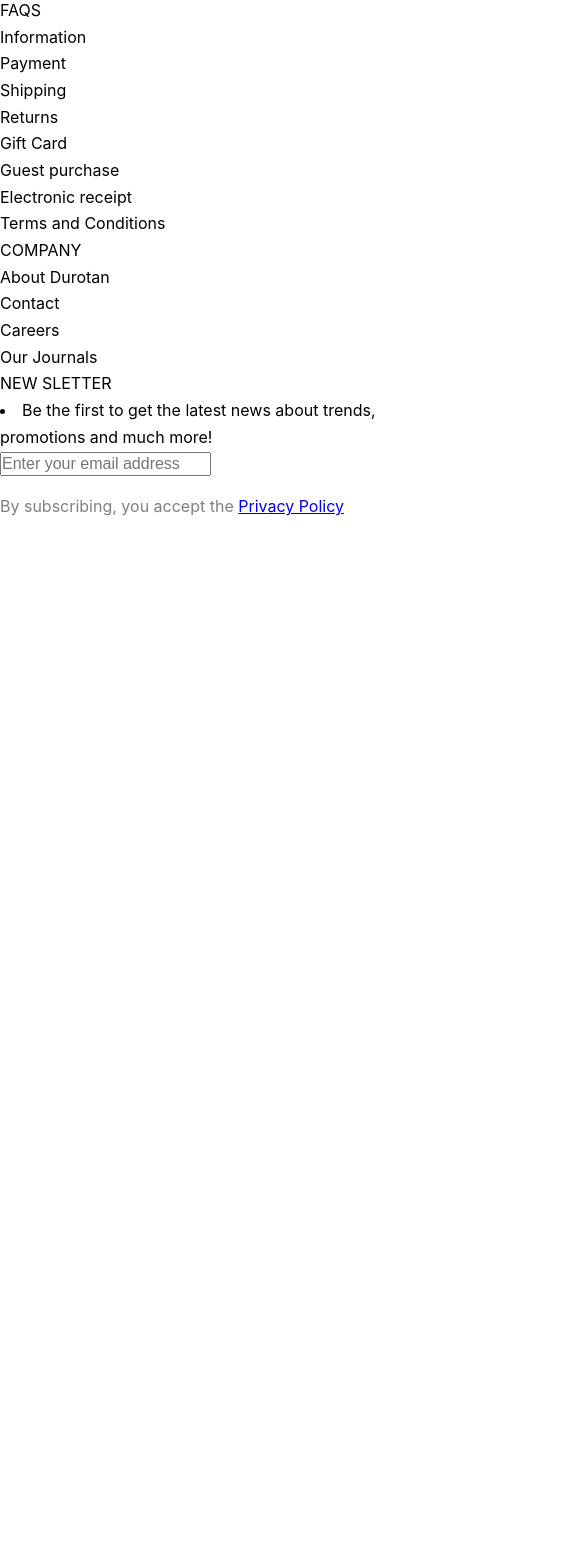
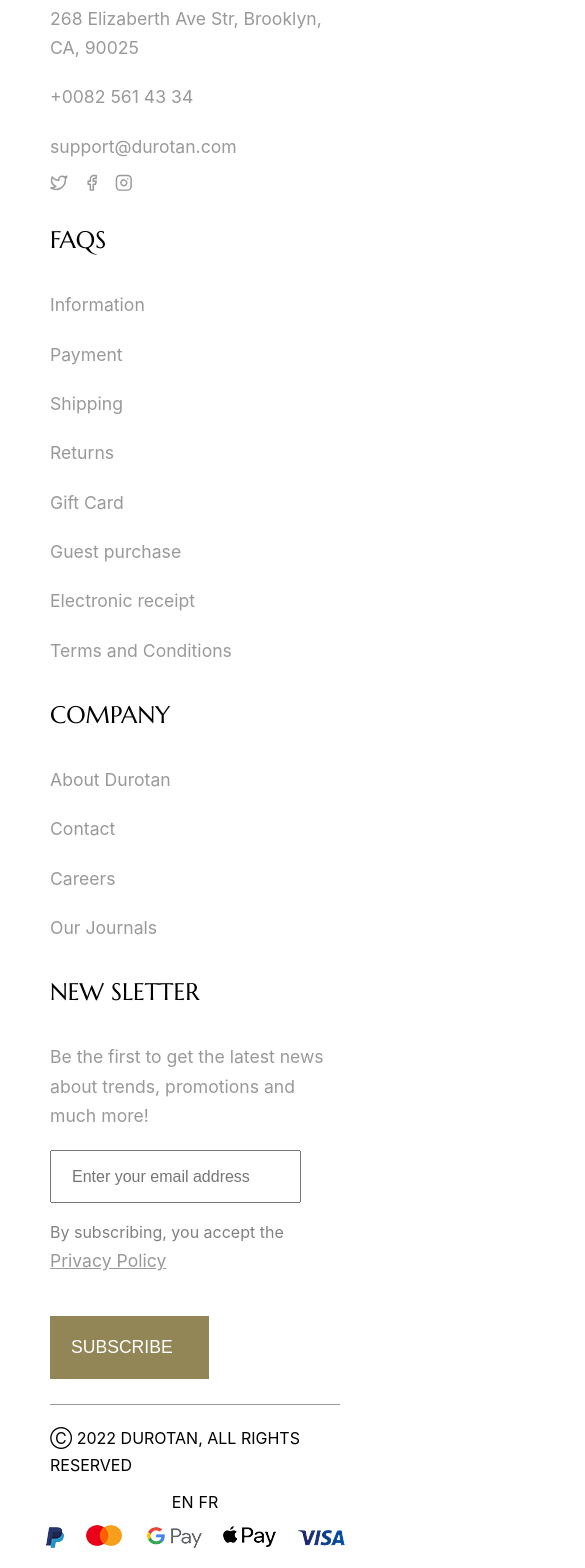
Before and after one commit to Kiril-Pavlov/durotan-landing-page, a React (Create React App) app: page /cart in a window 390 px wide. Shown: the part 369-1937 px from the top of the page, 585 px wide, since content can reach past the window. Before the commit the page ends 905 px from the top, so only its background shows below. Built offline with nearby package versions, Linux system fonts and the light colour scheme; the HTML template or start-up script is replaced by a standard one.

Commit message:
Footer component done

```diff
--- a/src/components/Footer/Footer.css
+++ b/src/components/Footer/Footer.css
@@ -0,0 +1,105 @@
+.footer{
+    display: grid;
+    grid-template-columns: repeat(4,1fr);
+    padding: 100px 50px;
+}
+
+.footer-subcontainer{
+    margin-top: 0px;
+}
+
+.footer-title{
+    font-family: var(--title-font);
+    font-size: 2rem;
+    padding-bottom: 30px;
+}
+
+.footer-list li,a{
+    list-style-type: none;
+    text-decoration: none;
+    padding: 10px 0px;
+    color: var(--gray-color);
+    font-size: 1.1rem;
+    transition: all .5s;
+    margin-right: 15px;
+}
+
+.footer-list li:hover{
+    color: black;
+    cursor: pointer;
+}
+
+.footer-input{
+    padding: 15px 20px;
+    margin-top: 10px;
+}
+
+.subscribing a{
+    text-decoration: underline;
+}
+
+.footer-copyright{
+    display: flex;
+    flex-direction: row;
+    justify-content: space-between;
+    padding: 20px 0px;
+    margin: 0px 50px;
+    border-top: 1px solid var(--gray-color);
+}
+
+.copyright-left{
+    display: flex;
+    flex-direction: row;
+    grid-gap: 40px;
+}
+
+.copyright-left ul{
+    display: flex;
+    flex-direction: row;
+    grid-gap: 5px;
+    list-style-type: none;
+}
+
+.footer-payment{
+    display: flex;
+    grid-gap: 15px;
+}
+
+@media screen and (max-width:992px){
+    .footer{
+        grid-template-columns: 1fr;
+        padding: 50px 50px;
+    }
+
+    .footer-title{
+        font-size: 1.5rem;
+        padding-bottom: 20px;
+    }
+
+    .footer-subcontainer{
+        margin-top: 20px;
+    }
+
+    .footer-copyright{
+        flex-direction: column;
+        padding: 20px 0px;
+        justify-content: center;
+        align-items: center;
+    }
+
+    .copyright-left{
+        flex-direction: column;
+        justify-content: center;
+        grid-gap: 10px;
+        padding-bottom: 10px;
+    }
+
+    .copyright-left ul{
+        justify-content: center;
+        align-items: center;
+    }
+
+    .footer-payment span{
+        display: none;
+    }
+}
--- a/src/components/Footer/Footer.js
+++ b/src/components/Footer/Footer.js
@@ -1,21 +1,40 @@
 import React from "react";
 import "./Footer.css";
+
+import { FiTwitter, FiFacebook, FiInstagram } from "react-icons/fi"
+import payment from "../../assets/payment.png"
+
 const Footer = () => {
   return (
+    <footer>
       <div className="footer">
-      <ul className="durotan">
-        <div className="footers">DUROTAN</div>
+        <div className="footer-subcontainer">
+          <div className="footer-title" style={{marginTop:"0px"}}>DUROTAN</div>
+          <ul className="footer-list">
             <li>
               268 Elizaberth Ave Str, Brooklyn,
               <br />
               CA, 90025
             </li>
             <li>+0082 561 43 34</li>
-        <li>support@durotan.com</li>
+            <li><a href="mailto:support@durotan.com">support@durotan.com</a></li>
           </ul>
-      <ul className="faqs">
-      <div className="footers">FAQS</div>
+          <div className="footer-social-icons">
+            <a href="https://twitter.com">
+              <FiTwitter />
+            </a>
+            <a href="https://facebook.com">
+              <FiFacebook />
+            </a>
+            <a href="https://instagram.com">
+              <FiInstagram />
+            </a>
+          </div>
+        </div>
 
+        <div className="footer-subcontainer">
+          <div className="footer-title">FAQS</div>
+          <ul className="footer-list">
             <li>Information</li>
             <li>Payment</li>
             <li>Shipping</li>
@@ -25,23 +44,47 @@ const Footer = () => {
             <li>Electronic receipt</li>
             <li>Terms and Conditions</li>
           </ul>
-      <ul className="company">
-     <div className="footers"> COMPANY</div>
+        </div>
+
+        <div className="footer-subcontainer">
+          <div className="footer-title"> COMPANY</div>
+          <ul className="footer-list">
             <li>About Durotan</li>
             <li>Contact</li>
             <li>Careers</li>
             <li>Our Journals</li>
           </ul>
-      <ul className="newsletter">NEW SLETTER</ul>
+        </div>
+
+        <div className="footer-subcontainer">
+          <div className="footer-title">NEW SLETTER</div>
+          <ul className="footer-list">
             <li>
               Be the first to get the latest news about trends, promotions and much
               more!
             </li>
-      <input type="email" placeholder="Enter your email address"></input>
+            <input type="email" placeholder="Enter your email address" className="footer-input"></input>
             <p className="subscribing">
               By subscribing, you accept the <a href="#">Privacy Policy</a>
             </p>
+            <button> <a href="#" style={{ color: "white" }}>SUBSCRIBE</a> </button>
+          </ul>
         </div>
+      </div>
+      <div className="footer-copyright">
+        <div className="copyright-left">
+        Ⓒ 2022 DUROTAN, ALL RIGHTS RESERVED
+          <ul>
+            <li>EN</li>
+            <li>FR</li>
+          </ul>
+        </div>
+        <div className="footer-payment">
+          <span>ACCEPT FOR</span>
+          <img src={payment} alt="Payment methods" />
+        </div>
+      </div>
+    </footer>
   );
 };
 
```
Also changed, not shown: src/assets/payment.png (added). Lines whose indentation alone changed are shown as unchanged.
